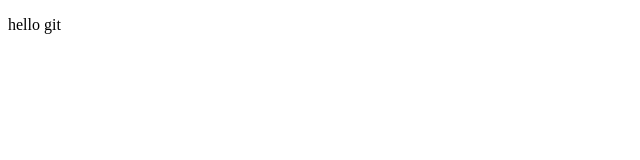
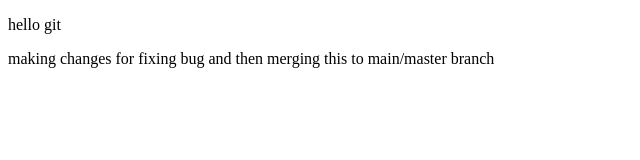
Before and after one commit to angadnagar/demo-repo-for-merging, a plain HTML site: page index.html in a window 1280 px wide. Shown: the whole page, without its empty margins (0-640 px from the left). Drawn offline with Linux system fonts and the light colour scheme.

Commit message:
added new line in index.html

```diff
--- a/index.html
+++ b/index.html
@@ -7,6 +7,7 @@
 </head>
 <body>
 	<p>hello git</p>
+	<p>making changes for fixing bug and then merging this to  main/master branch</p>
 
 </body>
 </html>
```
